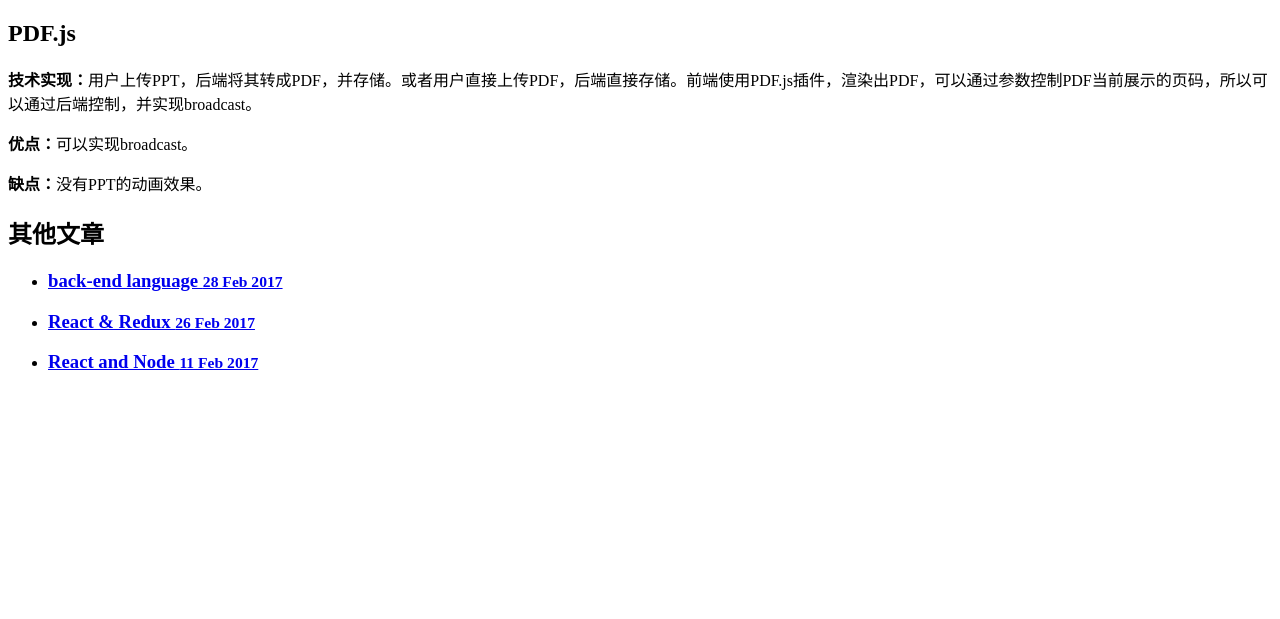
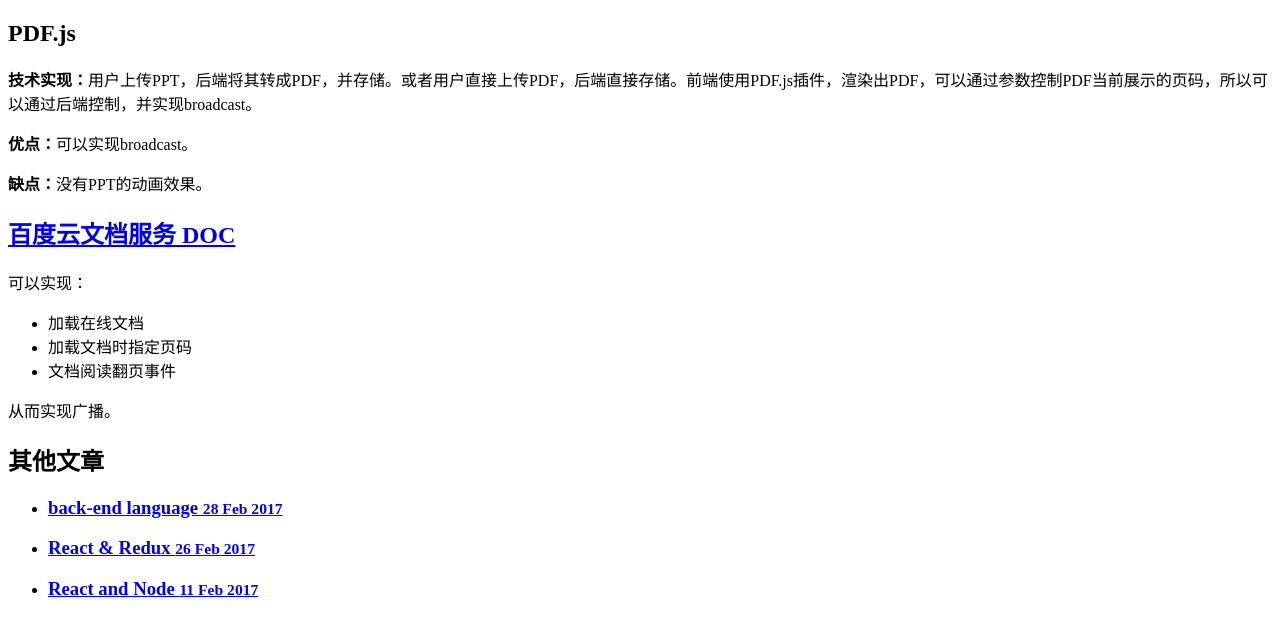
Before and after one commit to jasonzhouu/old-github-pages, a Jekyll site: the page built from _posts/2017-03-06-Online-Presentation-Technical-Analyze.md, in a window 1280 px wide and 900 px high, scrolled down 1215 px, cut to the strip 281-900 px from the top of the window. Built offline with Jekyll 4.4.1, drawn with Linux system fonts in a browser that asks for light colours; comment, search, counter and statistics services are not loaded; before the commit the page ends 1888 px from its top, so only the background shows below that.

Commit message:
add technique item

```diff
--- a/_posts/2017-03-06-Online-Presentation-Technical-Analyze.md
+++ b/_posts/2017-03-06-Online-Presentation-Technical-Analyze.md
@@ -32,3 +32,13 @@
 **优点：**可以实现broadcast。
 
 **缺点：**没有PPT的动画效果。
+
+## [百度云文档服务 DOC](https://cloud.baidu.com/product/doc.html)
+
+可以实现：
+
+- 加载在线文档
+- 加载文档时指定页码
+- 文档阅读翻页事件
+
+从而实现广播。
```
